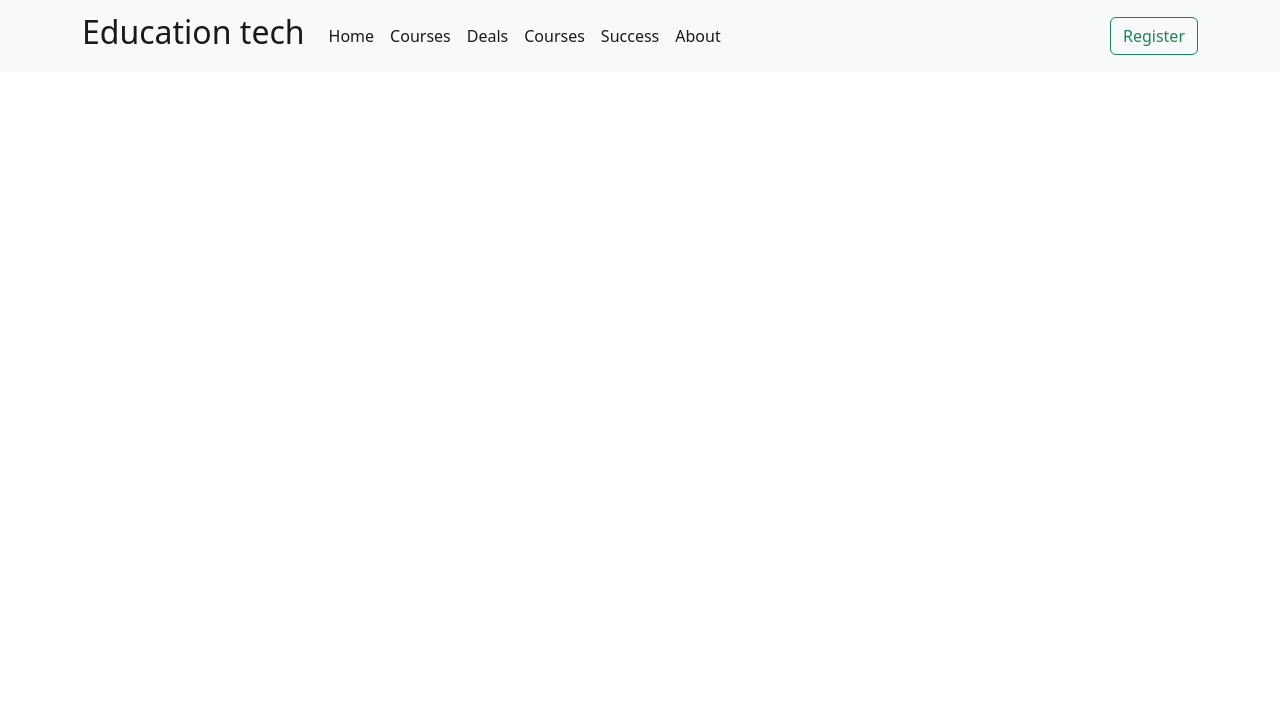
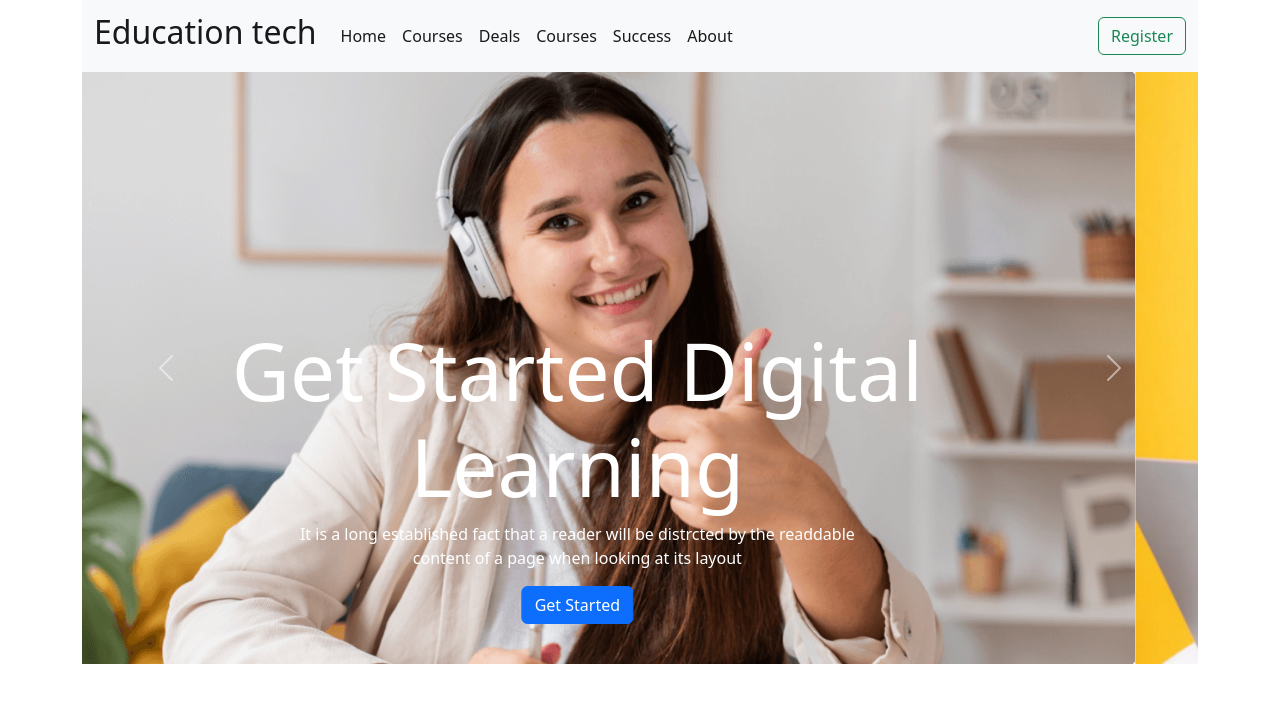
Before and after one commit to abul1980hasan/Education-tech-company, a plain HTML site: page index.html in a window 1280 px wide. Drawn offline with nearby package versions, Linux system fonts and the light colour scheme.

Commit message:
adding cerosol

```diff
--- a/index.html
+++ b/index.html
@@ -5,12 +5,13 @@
     <meta http-equiv="X-UA-Compatible" content="IE=edge">
     <meta name="viewport" content="width=device-width, initial-scale=1.0">
     <title>Education tech company</title>
+    <link rel="stylesheet" href="style.css">
     <!-- CSS only -->
     <link href="https://cdn.jsdelivr.net/npm/bootstrap@5.2.0/dist/css/bootstrap.min.css" rel="stylesheet" integrity="sha384-gH2yIJqKdNHPEq0n4Mqa/HGKIhSkIHeL5AyhkYV8i59U5AR6csBvApHHNl/vI1Bx" crossorigin="anonymous">
 </head>
 <body>
     <!-- header start -->
-    <header>
+    <header class="container">
         <!-- navbar -->
         <nav class="navbar navbar-expand-lg bg-light">
             <div class="container">
@@ -45,10 +46,57 @@
               </div>
             </div>
           </nav>
+        <!-- navbar end -->
+        <!-- slider start -->
+        <section>
+          <div id="carouselExampleControls" class="carousel slide" data-bs-ride="carousel">
+            <div class="carousel-inner">
+              <div class="carousel-item active">
+                <img src="image/cover/cover-1.png" class="d-block w-100" alt="...">
+                <div class="carousel-caption d-none d-md-block" >
+                  <h1 class="display-1">Get Started Digital<br>Learning</h1>
+                  <p>It is a long established fact that a reader will be distrcted by the readdable<br>content of a page when looking at its layout</p>
+                  <button type="button" class="btn btn-primary">Get Started</button>
+                </div>
+              </div>
+              <div class="carousel-item">
+                <img src="image/cover/cover-2.png" class="d-block w-100" alt="...">
+                <div class="carousel-caption d-none d-md-block">
+                  <h1 class="display-1">Get Started Digital<br>Learning</h1>
+                  <p>Some representative placeholder content for the first slide.</p>
+                  <button type="button" class="btn btn-primary">Get Started</button>
+                </div>
+              </div>
+              <div class="carousel-item">
+                <img src="image/cover/cover-3.jpg" class="d-block w-100" alt="...">
+                <div class="carousel-caption d-none d-md-block">
+                  <h1 class="display-1">Get Started Digital<br>Learning</h1>
+                  <p>Some representative placeholder content for the first slide.</p>
+                  <button type="button" class="btn btn-primary">Get Started</button>
+                </div>
+              </div>
+            </div>
+            <button class="carousel-control-prev" type="button" data-bs-target="#carouselExampleControls" data-bs-slide="prev">
+              <span class="carousel-control-prev-icon" aria-hidden="true"></span>
+              <span class="visually-hidden">Previous</span>
+            </button>
+            <button class="carousel-control-next" type="button" data-bs-target="#carouselExampleControls" data-bs-slide="next">
+              <span class="carousel-control-next-icon" aria-hidden="true"></span>
+              <span class="visually-hidden">Next</span>
+            </button>
+          </div>
+        </section>
+        <!-- slider end -->
 
-        <!-- navbar end -->
     </header>
     <!-- header end -->
+
+    <!-- main container start -->
+
+
+    <!-- main container end -->
+
+
 
 
     <!-- JavaScript Bundle with Popper -->
--- a/style.css
+++ b/style.css
@@ -0,0 +1,3 @@
+.carousel-caption{
+    padding-top:100px ;
+}
```
Also changed, not shown: image/cover/cover-2.jpg (deleted), image/cover/cover-2.png (added), image/cover/cover-3.jpg.
